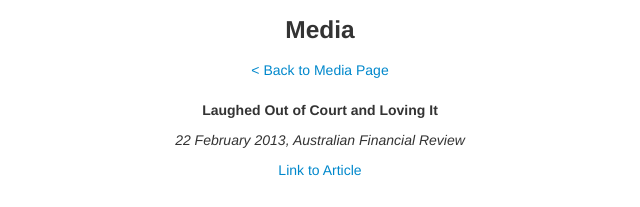
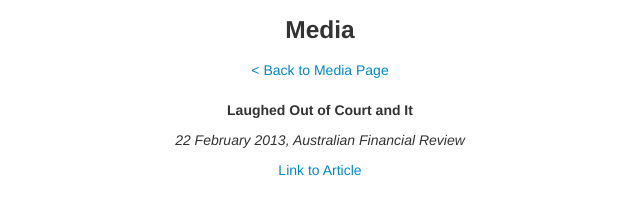
Before and after one commit to 2000faces/davesite, a plain HTML site: page AFR.html in a window 1280 px wide. Shown: the top 207 px of the page, 320-960 px from the left. Drawn offline with Linux system fonts and the light colour scheme.

Commit message:
Small change.

```diff
--- a/AFR.html
+++ b/AFR.html
@@ -20,7 +20,7 @@
 	</div>
 	</div>
 
-<p><b>Laughed Out of Court and Loving It</b></p>
+<p><b>Laughed Out of Court and It</b></p>
 
 <p><i>22 February 2013, Australian Financial Review</i></p>
 
```
